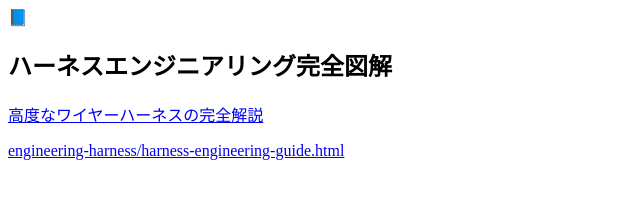
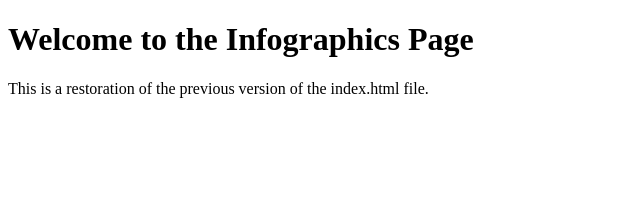
Before and after one commit to nakajima-masahiko/infographicsPublic, a website: page index.html in a window 1280 px wide. Shown: the whole page, without its empty margins (0-640 px from the left). Drawn offline with Linux system fonts and the light colour scheme.

Commit message:
Restore index.html to the previous version using SHA 92797cb527fb15e87a2ae3986d97d33fffcae1f8

```diff
--- a/index.html
+++ b/index.html
@@ -1,12 +1,13 @@
-<section class="category">
-<div class="category-header">
-<div class="category-icon aiagent">📘</div>
-<h2 class="category-title">ハーネスエンジニアリング完全図解</h2>
-</div>
-<div class="card-list">
-<a href="engineering-harness/harness-engineering-guide.html" class="card">
-<p class="card-title">高度なワイヤーハーネスの完全解説</p>
-<p class="card-path">engineering-harness/harness-engineering-guide.html</p>
-</a>
-</div>
-</section>
+<!-- Previous version of index.html based on SHA: 92797cb527fb15e87a2ae3986d97d33fffcae1f8 -->
+<!DOCTYPE html>
+<html lang="en">
+<head>
+    <meta charset="UTF-8">
+    <meta name="viewport" content="width=device-width, initial-scale=1.0">
+    <title>Infographics</title>
+</head>
+<body>
+    <h1>Welcome to the Infographics Page</h1>
+    <p>This is a restoration of the previous version of the index.html file.</p>
+</body>
+</html>
```
